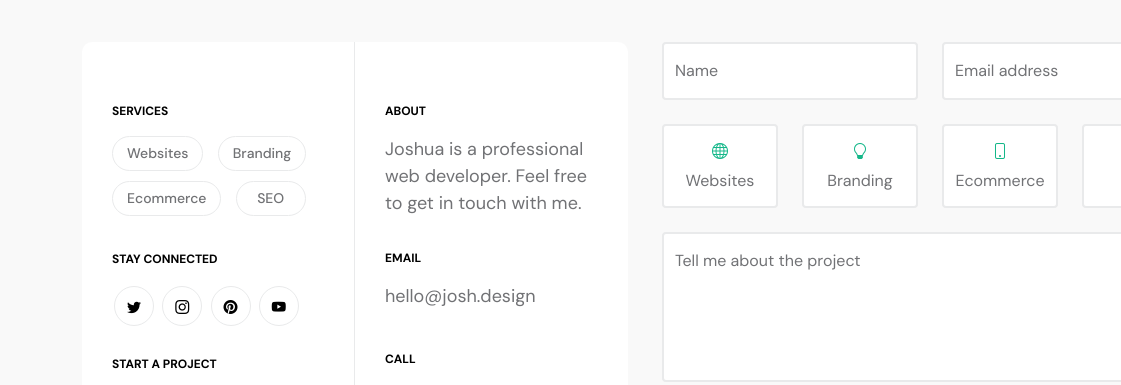
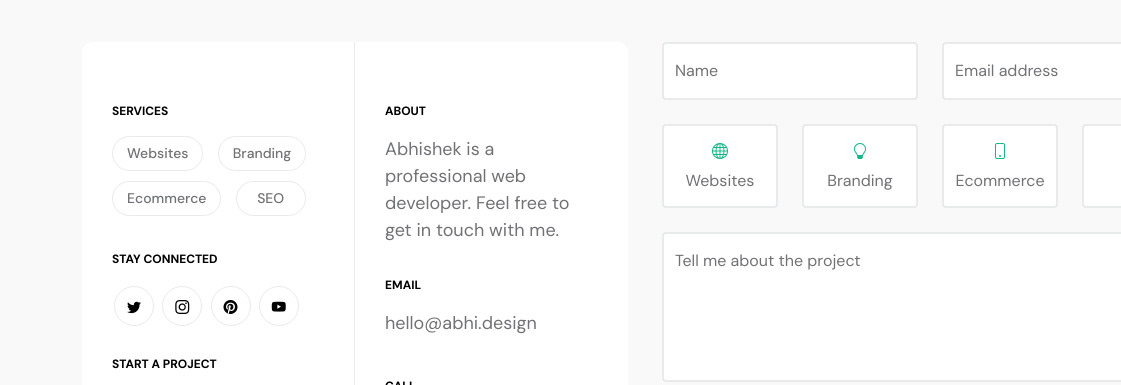
Before and after one commit to Abhishektadkal02/EY_4.0_SU, a plain HTML site: page index.html in a window 1280 px wide. Shown: the part 5227-5612 px from the top of the page, 0-1121 px from the left. Drawn offline with Linux system fonts and the light colour scheme.

Commit message:
added name

```diff
--- a/index.html
+++ b/index.html
@@ -466,14 +466,14 @@ https://templatemo.com/tm-578-first-portfolio
                                     <strong class="site-footer-title d-block mb-3">About</strong>
 
                                     <p class="mb-2">
-                                        Joshua is a professional web developer. Feel free to get in touch with me.
+                                        Abhishek is a professional web developer. Feel free to get in touch with me.
                               </p>
 
                                     <strong class="site-footer-title d-block mt-4 mb-3">Email</strong>
 
                                     <p>
                                         <a href="mailto:hello@josh.design">
-                                            hello@josh.design
+                                            hello@abhi.design
                                         </a>
                                     </p>
 
```
